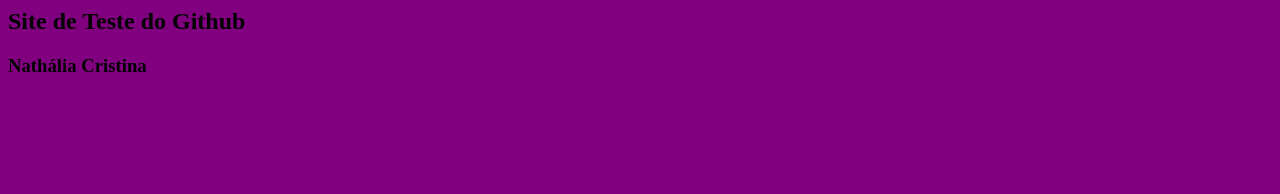
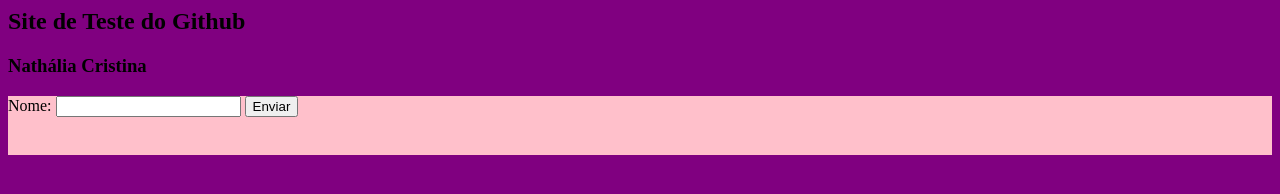
Before and after one commit to nathalia123csm/teste, a plain HTML site: page index.html in a window 1280 px wide. Drawn offline with Linux system fonts and the light colour scheme.

Commit message:
Versão 2

```diff
--- a/index.html
+++ b/index.html
@@ -8,5 +8,9 @@
 <body bgcolor="purple">
     <h2>Site de Teste do Github</h2>
     <h3>Nathália Cristina</h3>
+    <div style="background-color: pink; height: 59px;">
+        Nome: <input>
+        <button>Enviar</button>
+    </div>
 </body>
 </html>
```
Also changed, not shown: 1 other file.
